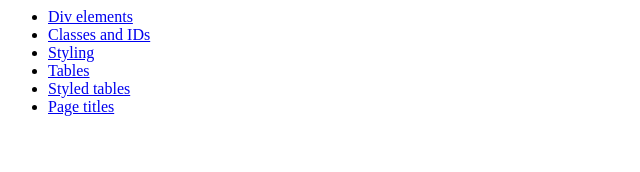
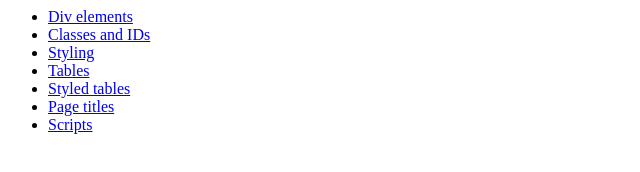
Before and after one commit to SamTebbs33/elk, a website: page examples/index.html in a window 1280 px wide. Shown: the full height of the page, 0-640 px from the left. Drawn offline with Linux system fonts and the light colour scheme.

Commit message:
Added javascript example

```diff
--- a/examples/index.html
+++ b/examples/index.html
@@ -22,6 +22,9 @@
       <li>
         <a href="title.html">Page titles</a>
       </li>
+      <li>
+        <a href="scripts.html">Scripts</a>
+      </li>
     </ul>
   </body>
 </html>
```
Also changed, not shown: examples/scripts.html (added, +8 -0 lines), README.md, 2 other files.
